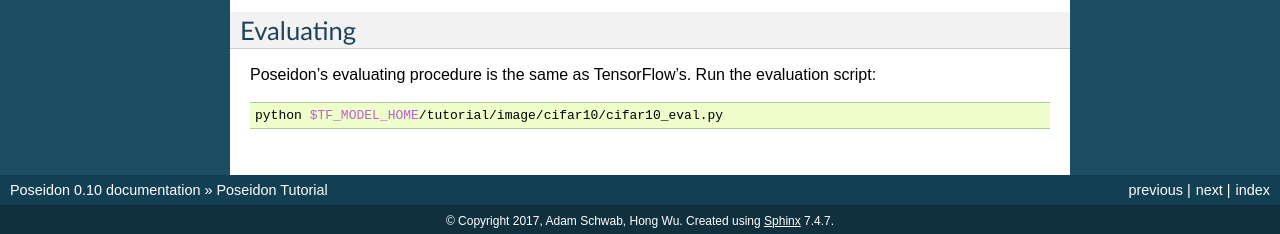
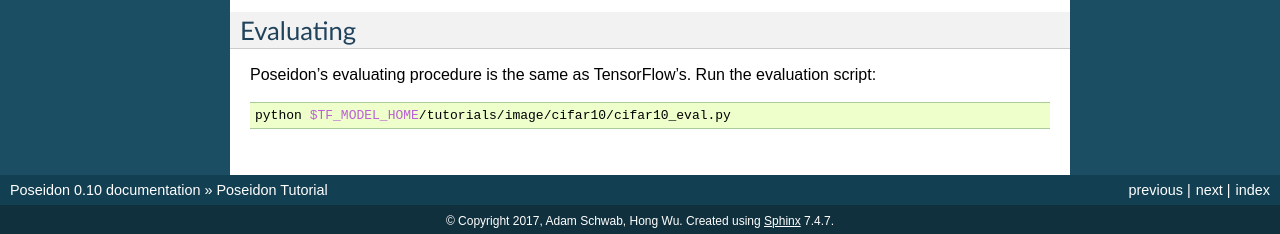
Before and after one commit to petuum-inc/poseidon-release, a Sphinx documentation site: the page built from docs/source/tutorial.rst, in a window 1280 px wide. Shown: the part 966-1200 px from the top of the page. Built offline with Sphinx 7.4.7, drawn with Linux system fonts in a browser that asks for light colours.

Commit message:
fix typo again

```diff
--- a/docs/source/tutorial-aws.rst
+++ b/docs/source/tutorial-aws.rst
@@ -66,7 +66,7 @@
 
 .. code:: bash
 
-    psd_run -c config.json "python $TF_MODEL_HOME/tutorial/image/cifar10/cifar10_train.py --max_steps 1000"
+    psd_run -c config.json "python $TF_MODEL_HOME/tutorials/image/cifar10/cifar10_train.py --max_steps 1000"
 
 Poseidon Logs
 -------------
--- a/docs/source/tutorial-private.rst
+++ b/docs/source/tutorial-private.rst
@@ -83,7 +83,7 @@
 
 .. code:: bash
 
-    psd_run -c config.json "python $TF_MODEL_HOME/tutorial/models/image/cifar10/cifar10_train.py --max_steps 1000"
+    psd_run -c config.json "python $TF_MODEL_HOME/tutorials/models/image/cifar10/cifar10_train.py --max_steps 1000"
 
 Poseidon Logs
 -------------
--- a/docs/source/tutorial.rst
+++ b/docs/source/tutorial.rst
@@ -48,4 +48,4 @@ Poseidon's evaluating procedure is the same as TensorFlow's. Run the evaluation
 
 .. code:: bash
 
-    python $TF_MODEL_HOME/tutorial/image/cifar10/cifar10_eval.py
+    python $TF_MODEL_HOME/tutorials/image/cifar10/cifar10_eval.py
```
